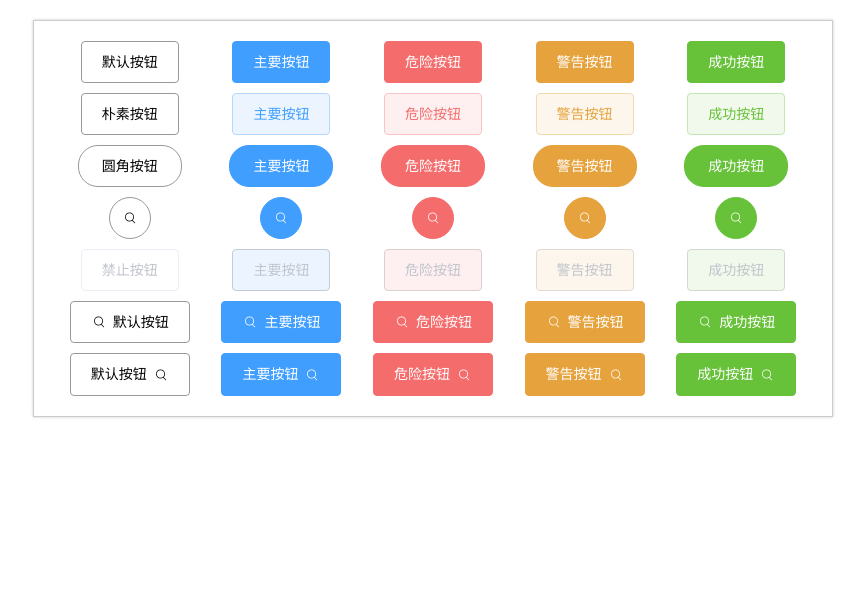
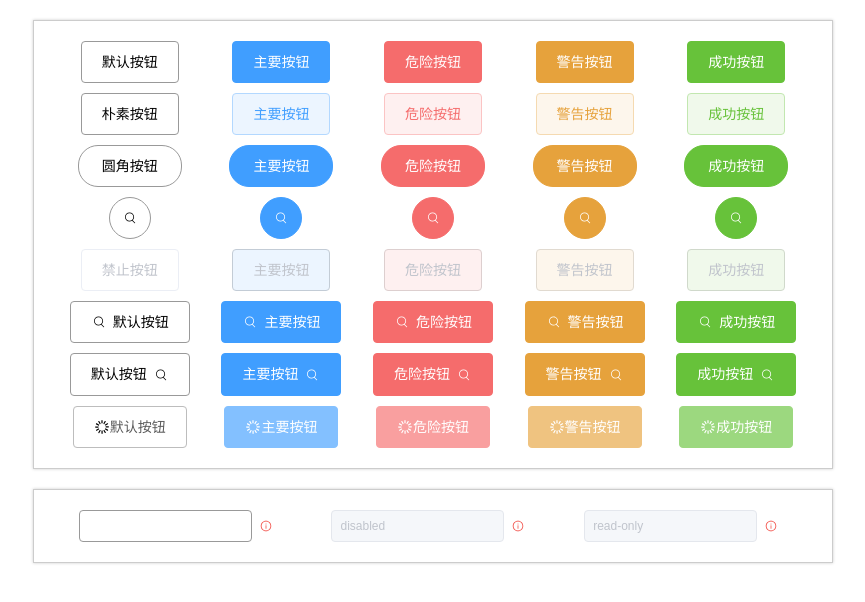
Before and after one commit to ByeWord/vue-component, a Vue app: page / in a window 1280 px wide. Shown: the top 602 px of the page, without its empty margins (207-1072 px from the left). Built offline with nearby package versions, Linux system fonts and the light colour scheme.

Commit message:
重构input组件

```diff
--- a/src/App.vue
+++ b/src/App.vue
@@ -1,6 +1,6 @@
 <template>
     <div id="app">
-        <div class="btn-demo">
+        <div class="demo">
             <div class="basic-btn basic-btn-demo">
                 <w-button>默认按钮</w-button>
                 <w-button type="primary">主要按钮</w-button>
@@ -56,9 +56,23 @@
                 <w-button type="warning">警告按钮
                     <w-icon name="search" class="w-icon--right"></w-icon>
                 </w-button>
-                <w-button type="success">成功按钮
+                <w-button type="success" >成功按钮
                     <w-icon name="search" class="w-icon--right"></w-icon>
                 </w-button>
+            </div>
+            <div class="basic-btn basic-btn-demo">
+                <w-button loading>默认按钮</w-button>
+                <w-button type="primary" loading>主要按钮</w-button>
+                <w-button type="danger" loading>危险按钮</w-button>
+                <w-button type="warning" loading>警告按钮</w-button>
+                <w-button type="success" loading>成功按钮</w-button>
+            </div>
+        </div>
+        <div class="demo">
+            <div class="basic-input-demo">
+                <w-input></w-input>
+                <w-input disabled value="disabled"></w-input>
+                <w-input read-only value="read-only"></w-input>
             </div>
         </div>
     </div>
@@ -67,10 +81,11 @@
 <script>
   import WIcon from "./components/icon/src/icon";
   import WButton from "./components/button/src/button";
+  import WInput from "./components/input/src/input";
 
   export default {
     name: 'app',
-    components: {WIcon, WButton},
+    components: {WIcon, WButton,WInput},
   }
 </script>
 
@@ -79,7 +94,7 @@
         padding: 20px;
     }
 
-    .btn-demo {
+    .demo {
         display: flex;
         flex-direction: column;
         width: 800px;
@@ -87,6 +102,9 @@
         border: 1px solid #cccccc;
         box-shadow: 0 0 3px rgba(0, 0, 0, 0.2);
         padding: 20px;
+        &:not(:last-child){
+            margin-bottom: 20px;
+        }
     }
 
     .basic-btn-demo {
@@ -97,4 +115,9 @@
             margin-bottom: 10px;
         }
     }
+    .basic-input-demo{
+        display: flex;
+        justify-content: space-around;
+        align-items: center;
+    }
 </style>
--- /dev/null
+++ b/src/components/button-group/index.js
@@ -0,0 +1,6 @@
+import ButtonGroup from '../button/src/button-group';
+ButtonGroup.install = function (Vue) {
+  Vue.component(ButtonGroup.name,ButtonGroup);
+};
+
+export default ButtonGroup;
--- a/src/components/button/src/button.vue
+++ b/src/components/button/src/button.vue
@@ -49,8 +49,8 @@
     },
     methods: {
       onClick(evt) {
-        if (!this.buttonDisabled)
-          this.$emit('click', evt);
+        if (this.buttonDisabled || this.loading) return;
+        this.$emit('click', evt);
       }
     }
   }
@@ -69,6 +69,7 @@
         padding: 12px 20px;
         border-radius: $button-border-radius;
         transition: all 0.2s ease-in-out;
+        position: relative;
         &:hover {
             background: #66b1ff;
             border-color: #66b1ff;
@@ -165,25 +166,37 @@
             background-color: #fff;
             border-color: #ebeef5;
             color: #c0c4cc;
-            &.w-button--primary{
+            &.w-button--primary {
                 background: #ecf5ff;
                 border-color: #c3ccd6;
             }
-            &.w-button--success{
+            &.w-button--success {
                 background: #f0f9eb;
                 border-color: #d0d9cb;
             }
-            &.w-button--warning{
+            &.w-button--warning {
                 background: #fdf6ec;
                 border-color: #e1dad0;
             }
-            &.w-button--danger{
+            &.w-button--danger {
                 background: #fef0f0;
                 border-color: #ddcfcf;
             }
         }
         &.is-loading {
-
+            position: relative;
+            pointer-events: none;
+            &::before {
+                pointer-events: none;
+                content: "";
+                position: absolute;
+                left: -1px;
+                top: -1px;
+                right: -1px;
+                bottom: -1px;
+                border-radius: inherit;
+                background-color: hsla(0, 0%, 100%, .35);
+            }
         }
         &.is-round {
             border-radius: 20px;
@@ -201,10 +214,10 @@
                 animation: spin 2s infinite linear;
             }
         }
-        .hasIcon{
+        .hasIcon {
             margin-left: 6px;
         }
-        &-slot-wrapper{
+        &-slot-wrapper {
             display: flex;
             align-items: center;
         }
--- a/src/components/input/src/input.vue
+++ b/src/components/input/src/input.vue
@@ -1,13 +1,96 @@
 <template>
-
+    <div class="w-input">
+        <input
+                class="w-input-inner"
+                :type="type"
+                :readonly="readOnly"
+                :disabled="disabled"
+                :value="value"
+        >
+        <template v-if="error">
+            <w-icon name="information" class="icon-error"></w-icon>
+            <span class="error-info">{{errorMsg}}</span>
+        </template>
+    </div>
 </template>
 
 <script>
+  import WIcon from '../../icon/src/icon';
+
   export default {
-    name: "WInput"
+    name: "WInput",
+    components: {
+      WIcon
+    },
+    props: {
+      type:{
+        type:String,
+        default:"text"
+      },
+      disabled: {
+        type: Boolean,
+        default: false
+      },
+      readOnly:{
+        type:Boolean,
+        default: false
+      },
+      value:{
+        type:String
+      },
+      errorMsg:{
+        type:String
+      }
+    },
+    data(){
+      return {
+        error:true
+      }
+    }
   }
 </script>
 
-<style scoped>
-
+<style lang="scss" scoped>
+    $input-font-size: 12px;
+    $input-border-color: #999;
+    $input-border-color-hover: #666;
+    $input-box-shadow-color: rgba(0, 0, 0, 0.5);
+    $red:#F1453D;
+    .w-input {
+        font-size: $input-font-size;
+        display: inline-flex;
+        align-items: center;
+        >:not(:last-child){
+            margin-right: 0.5em;
+        }
+        &-inner {
+            cursor: pointer;
+            border: 1px solid $input-border-color;
+            font-size: inherit;
+            border-radius: 4px;
+            padding: 0 8px;
+            height: 32px;
+            &:hover {
+                border-color: $input-border-color-hover;
+            }
+            &:focus {
+                box-shadow: inset 0 0 3px $input-box-shadow-color;
+            }
+            &[disabled],&[readonly] {
+                background-color: #f5f7fa;
+                border-color: #e4e7ed;
+                color: #c0c4cc;
+                cursor: not-allowed;
+                &:focus {
+                    box-shadow: none;
+                }
+            }
+        }
+        .icon-error{
+            fill: $red;
+        }
+        .error-info{
+            color: $red;
+        }
+    }
 </style>
```
Also changed, not shown: src/components/button/src/button-group.vue (added, +17 -0 lines), 1 other file (tests, documents, lock files or other folders).
